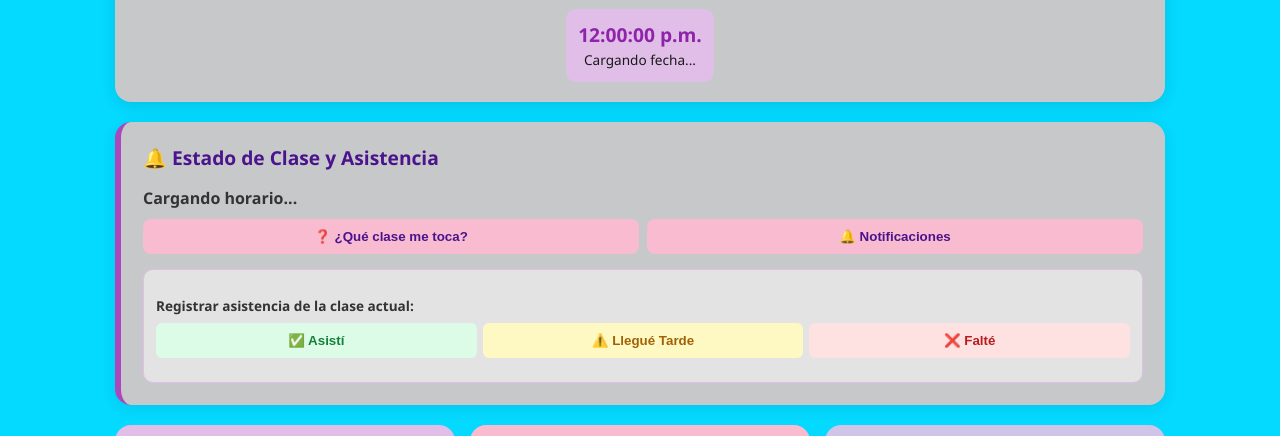
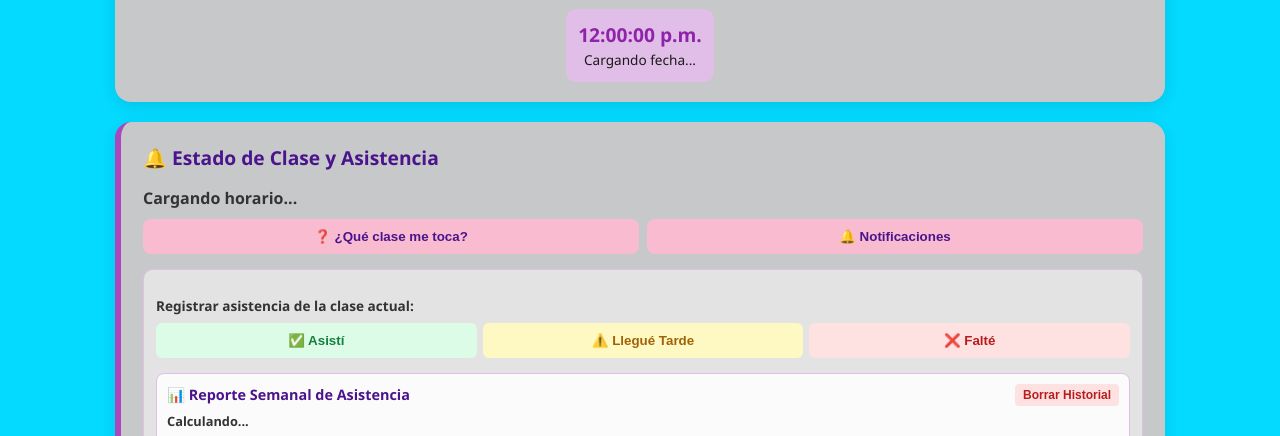
Before and after one commit to angelleonm2808-sudo/panel-cch, a plain HTML site: page index.html in a window 1280 px wide. Shown: the part 363-799 px from the top of the page. Drawn offline with Linux system fonts and the light colour scheme.

Commit message:
Update index.html

```diff
--- a/index.html
+++ b/index.html
@@ -61,6 +61,16 @@
           <button onclick="marcarAsistencia('Falté')" style="flex: 1; padding: 10px; border: none; border-radius: 6px; background: #fee2e2; color: #b91c1c; font-weight: bold; cursor: pointer;">❌ Falté</button>
         </div>
         <p id="registro-confirmado" style="font-size: 0.8rem; margin-top: 6px; text-align: center; font-weight: bold;"></p>
+
+        <!-- NUEVO: Resumen y Reporte Semanal de Asistencia -->
+        <div style="margin-top: 15px; background: rgba(255, 255, 255, 0.85); padding: 10px; border-radius: 8px; border: 1px solid var(--pastel-purple);">
+          <div style="display: flex; justify-content: space-between; align-items: center; margin-bottom: 6px;">
+            <h3 style="margin: 0; font-size: 0.9rem; color: var(--brand-purple);">📊 Reporte Semanal de Asistencia</h3>
+            <button onclick="limpiarAsistencias()" style="background: #fee2e2; color: #b91c1c; border: none; padding: 4px 8px; border-radius: 4px; font-size: 0.75rem; cursor: pointer; font-weight: bold;">Borrar Historial</button>
+          </div>
+          <div id="estadisticas-asistencia" style="font-size: 0.8rem; margin-bottom: 6px; font-weight: bold;">Calculando...</div>
+          <ul id="lista-asistencias" style="list-style: none; padding: 0; max-height: 130px; overflow-y: auto; font-size: 0.75rem; margin: 0;"></ul>
+        </div>
       </div>
     </section>
 
@@ -82,7 +92,7 @@
 
     <main class="grid-layout">
 
-      <!-- HORARIO DINÁMICO (Solo muestra el día actual en móviles) -->
+      <!-- HORARIO DINÁMICO -->
       <section id="tira-materias" class="card grid-full">
         <div style="display: flex; justify-content: space-between; align-items: center; flex-wrap: wrap; margin-bottom: 10px;">
           <h2 style="margin: 0;">📚 Horario de Hoy</h2>
```
